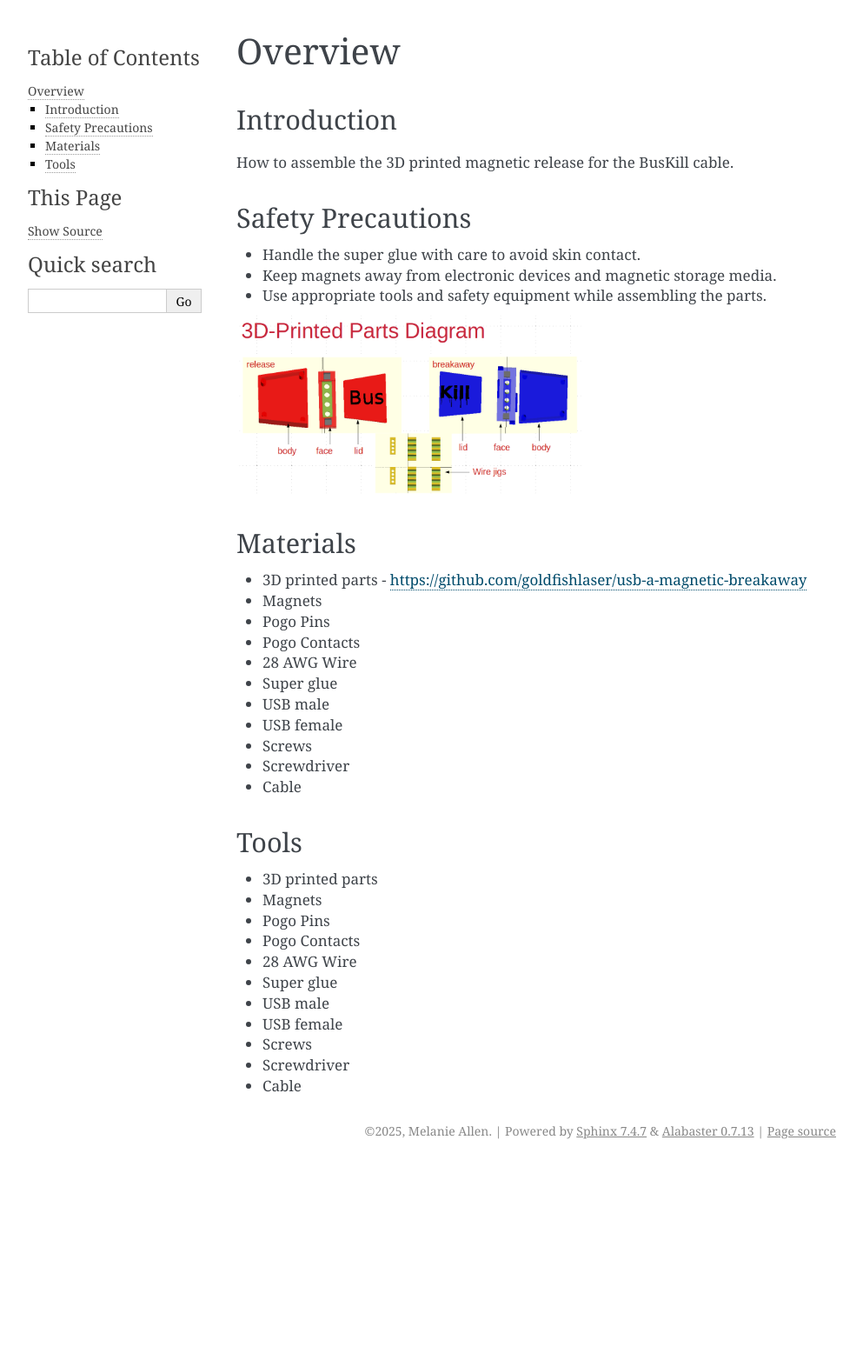
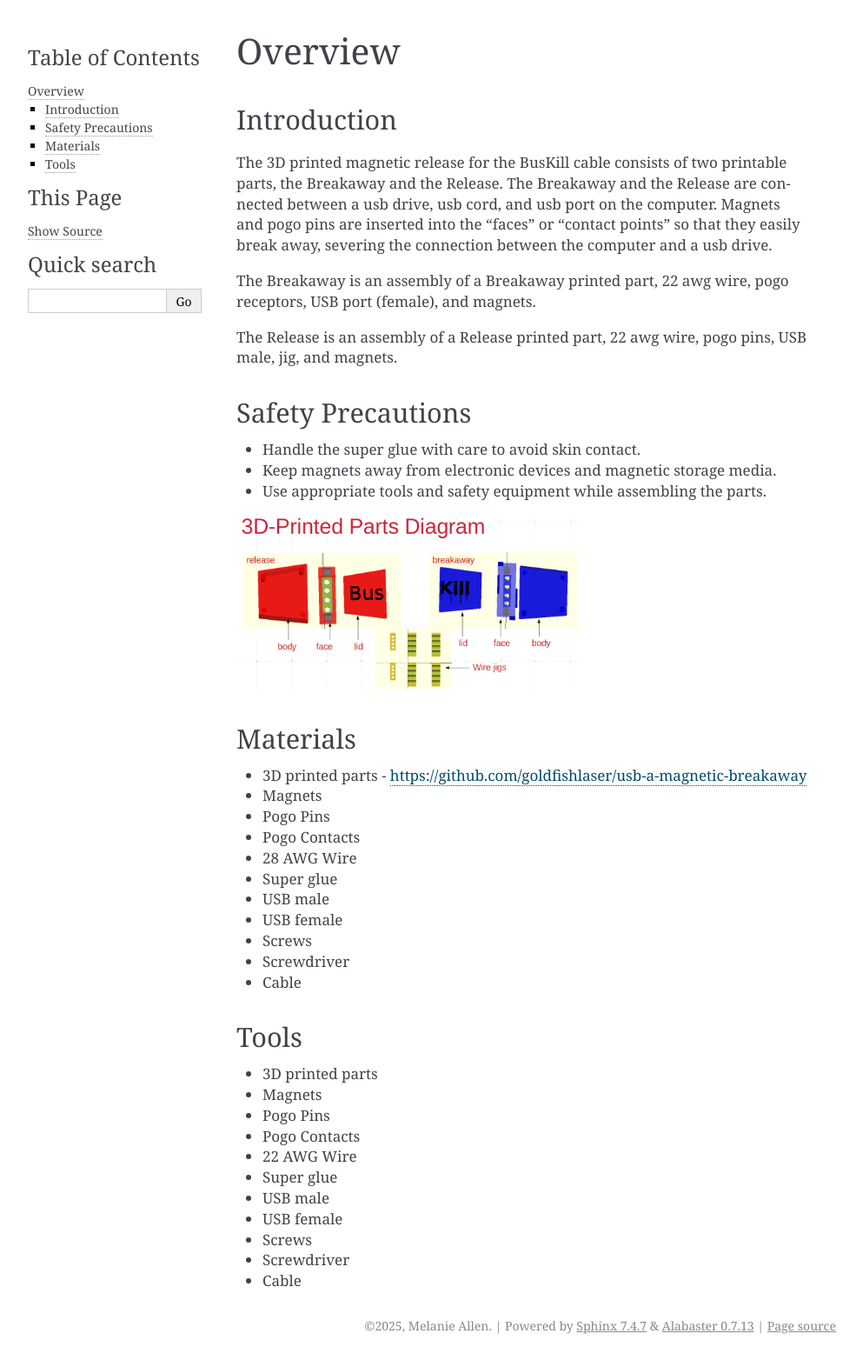
Before and after one commit to goldfishlaser/3DPBKDoc, a Sphinx documentation site: the page built from docs/overview.rst, in a window 1280 px wide. Shown: the whole page at 87% size, without its empty margins (148-1141 px from the left). Built offline with Sphinx 7.4.7, drawn with Linux system fonts in a browser that asks for light colours; before the commit the page ends 1340 px from its top, so only the background shows below that.

Commit message:
writing it out

```diff
--- a/docs/overview.rst
+++ b/docs/overview.rst
@@ -3,7 +3,11 @@ Overview
 
 Introduction
 ------------
-How to assemble the 3D printed magnetic release for the BusKill cable.
+The 3D printed magnetic release for the BusKill cable consists of two printable parts, the Breakaway and the Release. The Breakaway and the Release are connected between a usb drive, usb cord, and usb port on the computer. Magnets and pogo pins are inserted into the "faces" or "contact points" so that they easily break away, severing the connection between the computer and a usb drive.
+
+The Breakaway is an assembly of a Breakaway printed part, 22 awg wire, pogo receptors, USB port (female), and magnets.
+
+The Release is an assembly of a Release printed part, 22 awg wire, pogo pins, USB male, jig, and  magnets.
 
 Safety Precautions
 ------------------
@@ -35,7 +39,7 @@ Tools
 - Magnets
 - Pogo Pins
 - Pogo Contacts
-- 28 AWG Wire
+- 22 AWG Wire
 - Super glue
 - USB male
 - USB female
```
